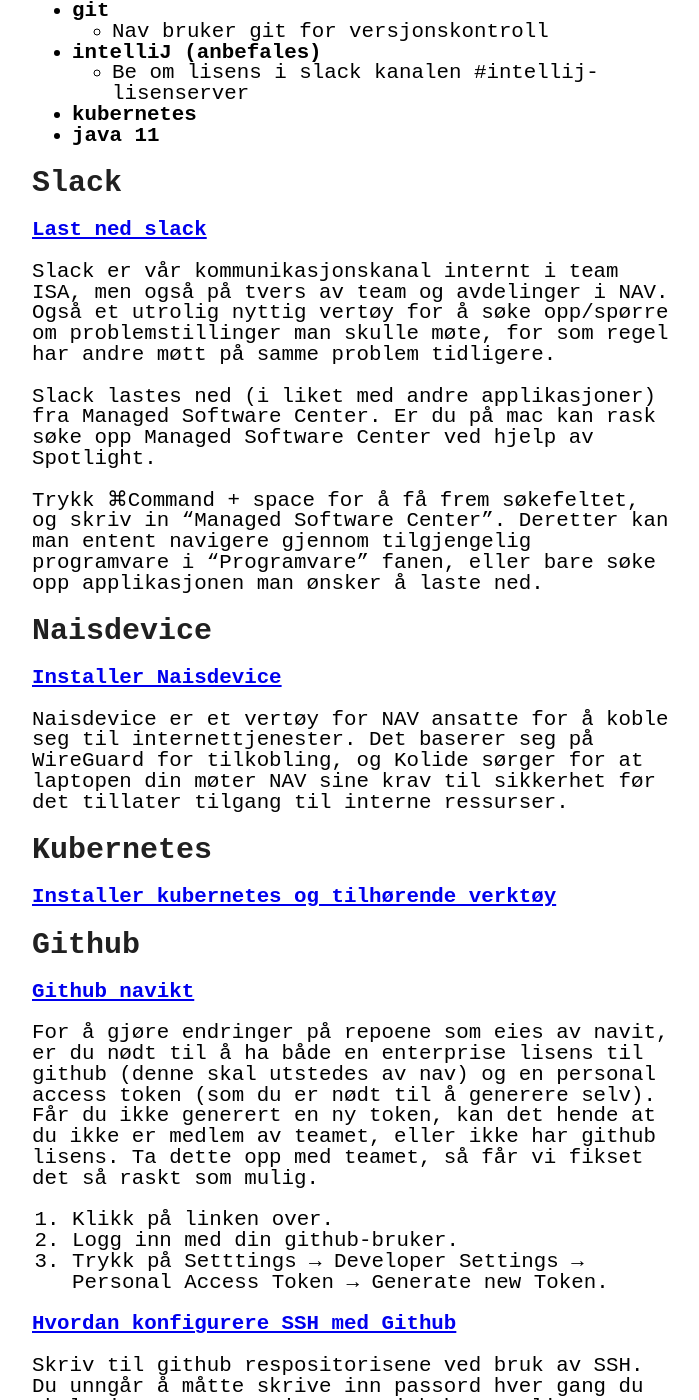
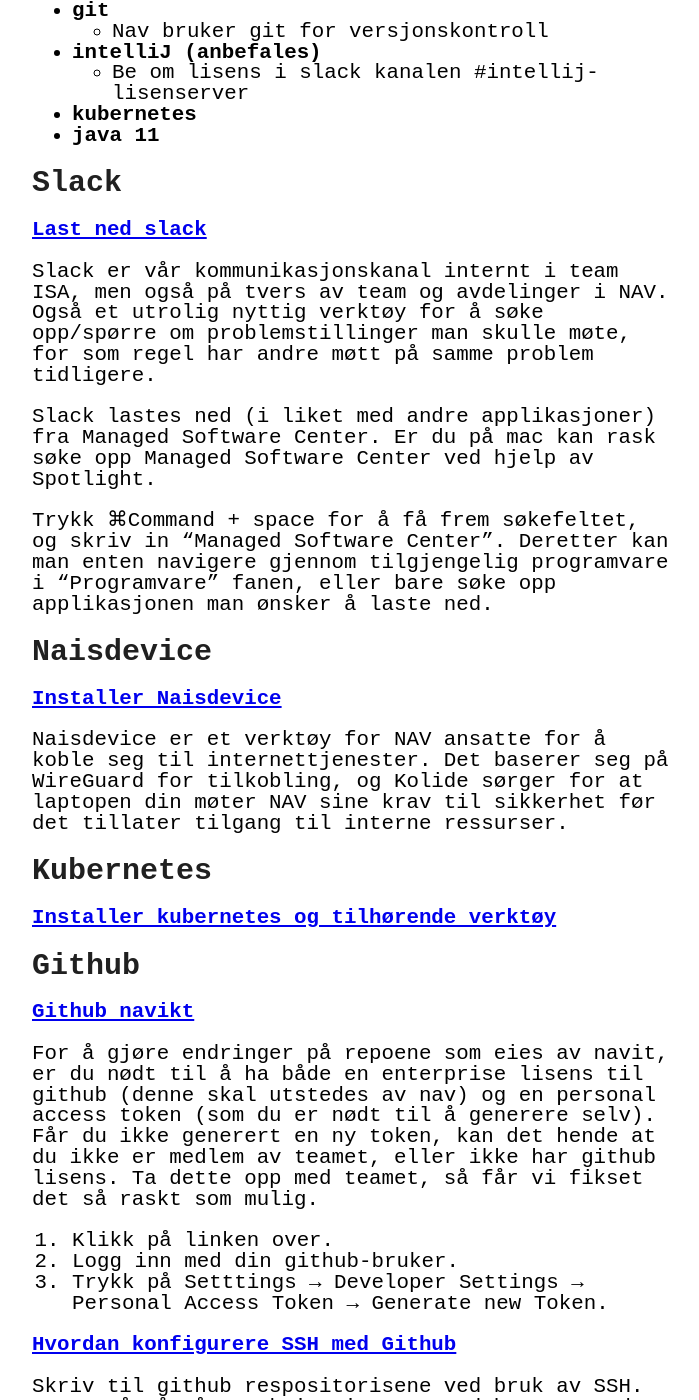
Before and after one commit to stianoverby/stianoverby.github.io, a Jekyll site: the page built from _posts/2022-10-17-ny-i-isa.markdown, in a window 1280 px wide and 1400 px high, scrolled down 1109 px. Shown: the whole window, without its empty margins (288-987 px from the left). Built offline with Jekyll 4.4.1, drawn with Linux system fonts in a browser that asks for light colours; some of the changed text lies outside the part shown.

Commit message:
spell check

```diff
--- a/_posts/2022-10-17-ny-i-isa.markdown
+++ b/_posts/2022-10-17-ny-i-isa.markdown
@@ -48,18 +48,18 @@
 
 [**Last ned slack**] [slack]
 
-Slack er vår kommunikasjonskanal internt i team ISA, men også på tvers av team og avdelinger i NAV. Også et utrolig nyttig vertøy for å søke opp/spørre om problemstillinger man skulle møte, for som regel har andre møtt på samme problem tidligere.
+Slack er vår kommunikasjonskanal internt i team ISA, men også på tvers av team og avdelinger i NAV. Også et utrolig nyttig verktøy for å søke opp/spørre om problemstillinger man skulle møte, for som regel har andre møtt på samme problem tidligere.
 
 Slack lastes ned (i liket med andre applikasjoner) fra Managed Software Center. Er du på mac kan rask søke opp Managed Software Center ved hjelp av Spotlight.
 
-Trykk ⌘Command + space for å få frem søkefeltet, og skriv in "Managed Software Center". Deretter kan man entent navigere gjennom tilgjengelig programvare i "Programvare" fanen, eller bare søke opp applikasjonen man ønsker å laste ned.
+Trykk ⌘Command + space for å få frem søkefeltet, og skriv in "Managed Software Center". Deretter kan man enten navigere gjennom tilgjengelig programvare i "Programvare" fanen, eller bare søke opp applikasjonen man ønsker å laste ned.
 
 # Naisdevice
 {: .heading}
 
 [**Installer Naisdevice**] [nais-installer]
 
-Naisdevice er et vertøy for NAV ansatte for å koble seg til internettjenester. Det baserer seg på WireGuard for tilkobling, og Kolide sørger for at laptopen din møter NAV sine krav til sikkerhet før det tillater tilgang til interne ressurser.
+Naisdevice er et verktøy for NAV ansatte for å koble seg til internettjenester. Det baserer seg på WireGuard for tilkobling, og Kolide sørger for at laptopen din møter NAV sine krav til sikkerhet før det tillater tilgang til interne ressurser.
 
 # Kubernetes
 {: .heading}
```
Also changed, not shown: other parts of _posts/2022-10-17-ny-i-isa.markdown (+1 -1 lines).
